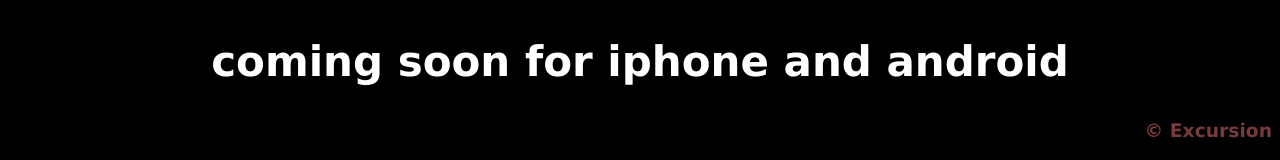
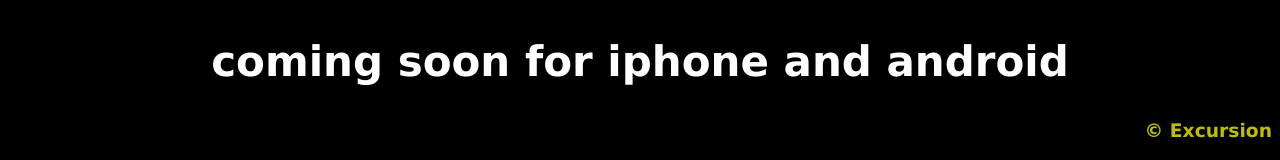
Before and after one commit to Mac-Tam/Mac-Tam.github.io, a plain HTML site: page index.html in a window 1280 px wide. Shown: the part 1079-1239 px from the top of the page. Drawn offline with Linux system fonts and the light colour scheme.

Commit message:
verify yellow

```diff
--- a/styles.css
+++ b/styles.css
@@ -7,7 +7,7 @@ body {
 
 .copyright {
     text-align: right;
-    color: rgb(160, 79, 79);
+    color: yellow;
     opacity: 0.75;
 }
 
```
